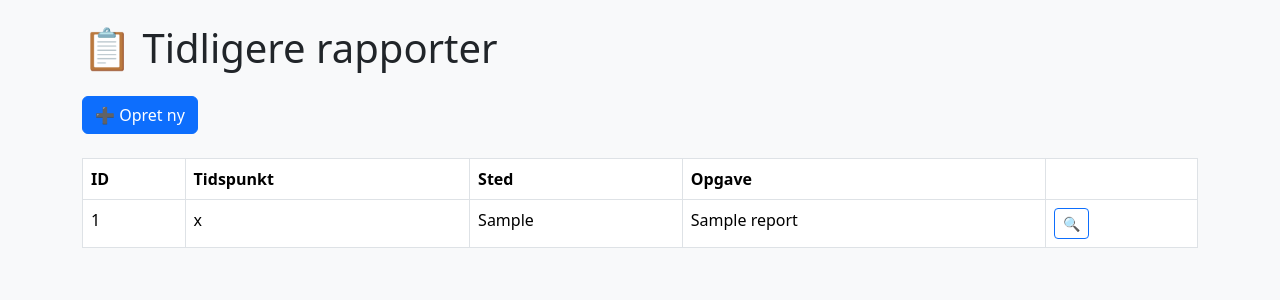
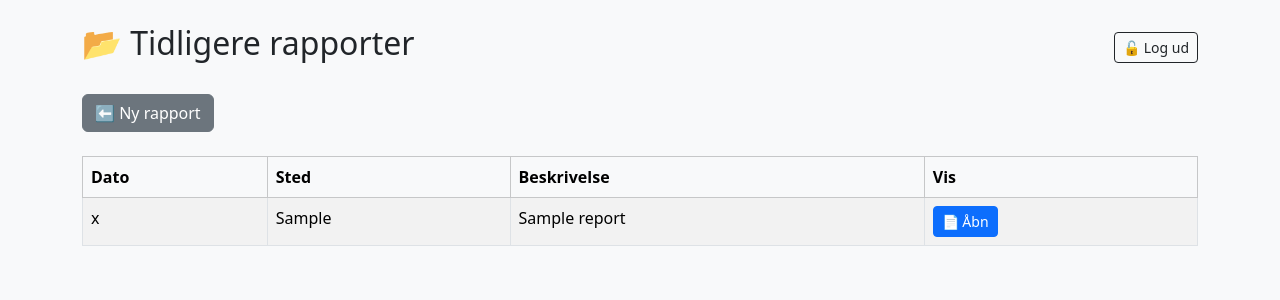
Before and after one commit to Simonsen9430/bjaergningsrapport---v2, a Flask app: page /rapporter in a window 1280 px wide. Shown: the top 300 px of the page. Run offline with Flask 3, Linux system fonts and the light colour scheme; a user stored in the database is signed in; tables that the repository leaves empty hold one stand-in row (values such as "Sample post").

Commit message:
Opdaterer admin og rapport-sider med log ud og layout

```diff
--- a/templates/rapporter.html
+++ b/templates/rapporter.html
@@ -2,23 +2,36 @@
 <html lang="da">
 <head>
     <meta charset="UTF-8">
-    <title>Rapporter</title>
+    <title>Rapportoversigt</title>
+    <meta name="viewport" content="width=device-width, initial-scale=1">
     <link href="https://cdn.jsdelivr.net/npm/bootstrap@5.3.2/dist/css/bootstrap.min.css" rel="stylesheet">
 </head>
-<body class="p-4 bg-light">
+<body class="bg-light p-4">
     <div class="container">
-        <h1 class="mb-4">📋 Tidligere rapporter</h1>
-        <a href="/" class="btn btn-primary mb-4">➕ Opret ny</a>
-        <table class="table table-bordered bg-white">
-            <thead><tr><th>ID</th><th>Tidspunkt</th><th>Sted</th><th>Opgave</th><th></th></tr></thead>
+
+        <div class="d-flex justify-content-between align-items-center mb-4">
+            <h2>📂 Tidligere rapporter</h2>
+            <a href="/logout" class="btn btn-outline-dark btn-sm">🔓 Log ud</a>
+        </div>
+
+        <a href="/" class="btn btn-secondary mb-4">⬅️ Ny rapport</a>
+
+        <table class="table table-bordered table-striped">
+            <thead class="table-light">
+                <tr>
+                    <th>Dato</th>
+                    <th>Sted</th>
+                    <th>Beskrivelse</th>
+                    <th>Vis</th>
+                </tr>
+            </thead>
             <tbody>
-                {% for r in reports %}
+                {% for report in reports %}
                 <tr>
-                    <td>{{ r[0] }}</td>
-                    <td>{{ r[1][:16].replace('T',' ') }}</td>
-                    <td>{{ r[2] }}</td>
-                    <td>{{ r[3] }}</td>
-                    <td><a href="/rapport/{{ r[0] }}" class="btn btn-sm btn-outline-primary">🔍</a></td>
+                    <td>{{ report[1][:16].replace('T', ' ') }}</td>
+                    <td>{{ report[2] }}</td>
+                    <td>{{ report[3] }}</td>
+                    <td><a href="/rapport/{{ report[0] }}" class="btn btn-primary btn-sm">📄 Åbn</a></td>
                 </tr>
                 {% endfor %}
             </tbody>
```
Also changed, not shown: templates/admin.html (+7 -5 lines), templates/rapport.html (+19 -6 lines).
